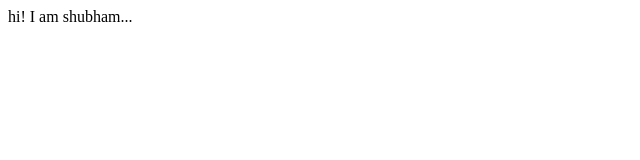
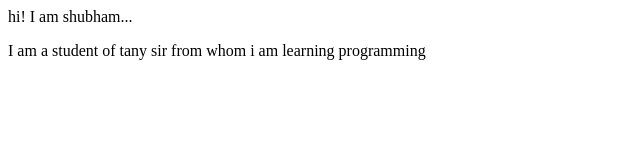
Before and after one commit to bhardwaj657/shubhambhardwaj.com, a plain HTML site: page index.html in a window 1280 px wide. Shown: the whole page, without its empty margins (0-640 px from the left). Drawn offline with Linux system fonts and the light colour scheme.

Commit message:
docs: added new text

```diff
--- a/index.html
+++ b/index.html
@@ -7,5 +7,6 @@
 </head>
 <body>
     hi! I am shubham...
+    <p>I am a student of tany sir from whom i am learning programming</p>
 </body>
 </html>
```
